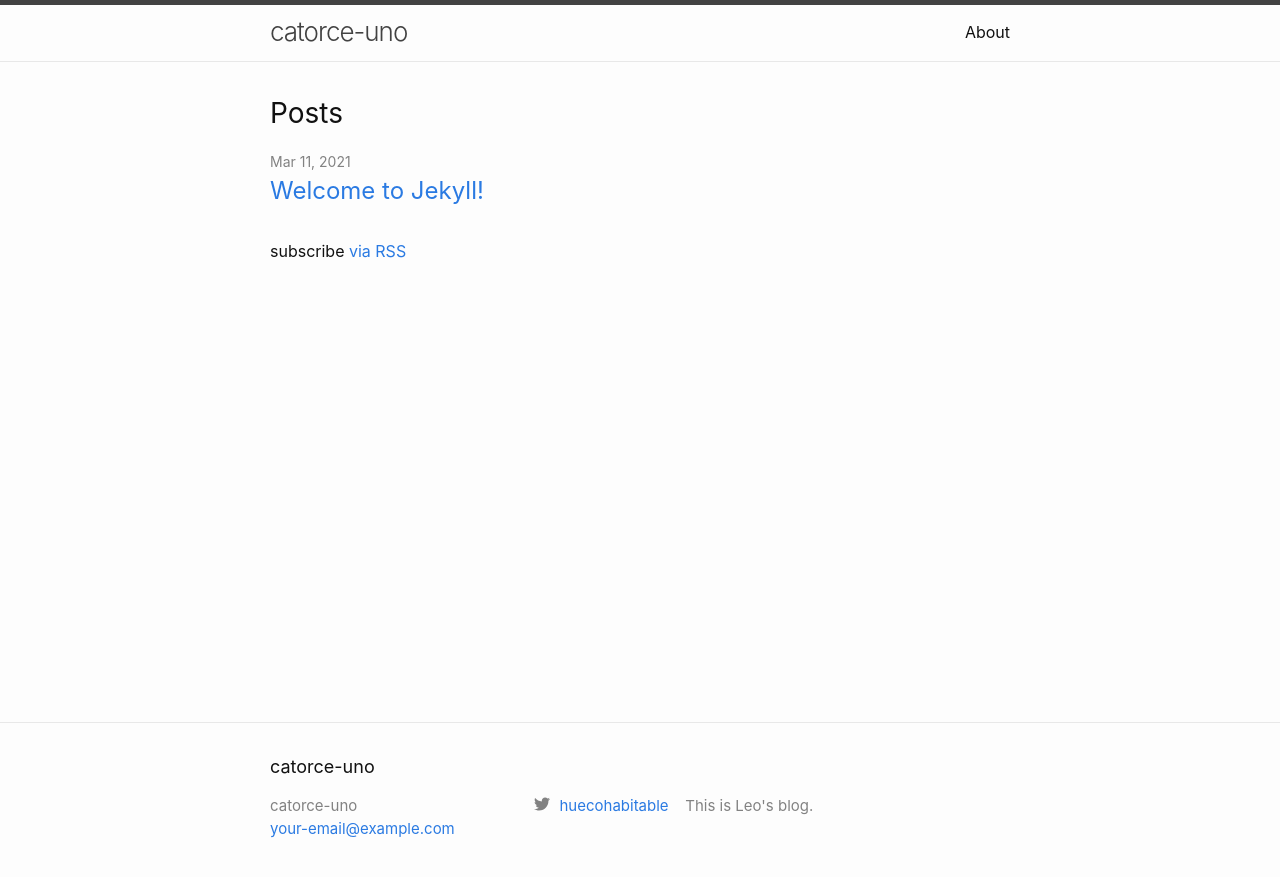
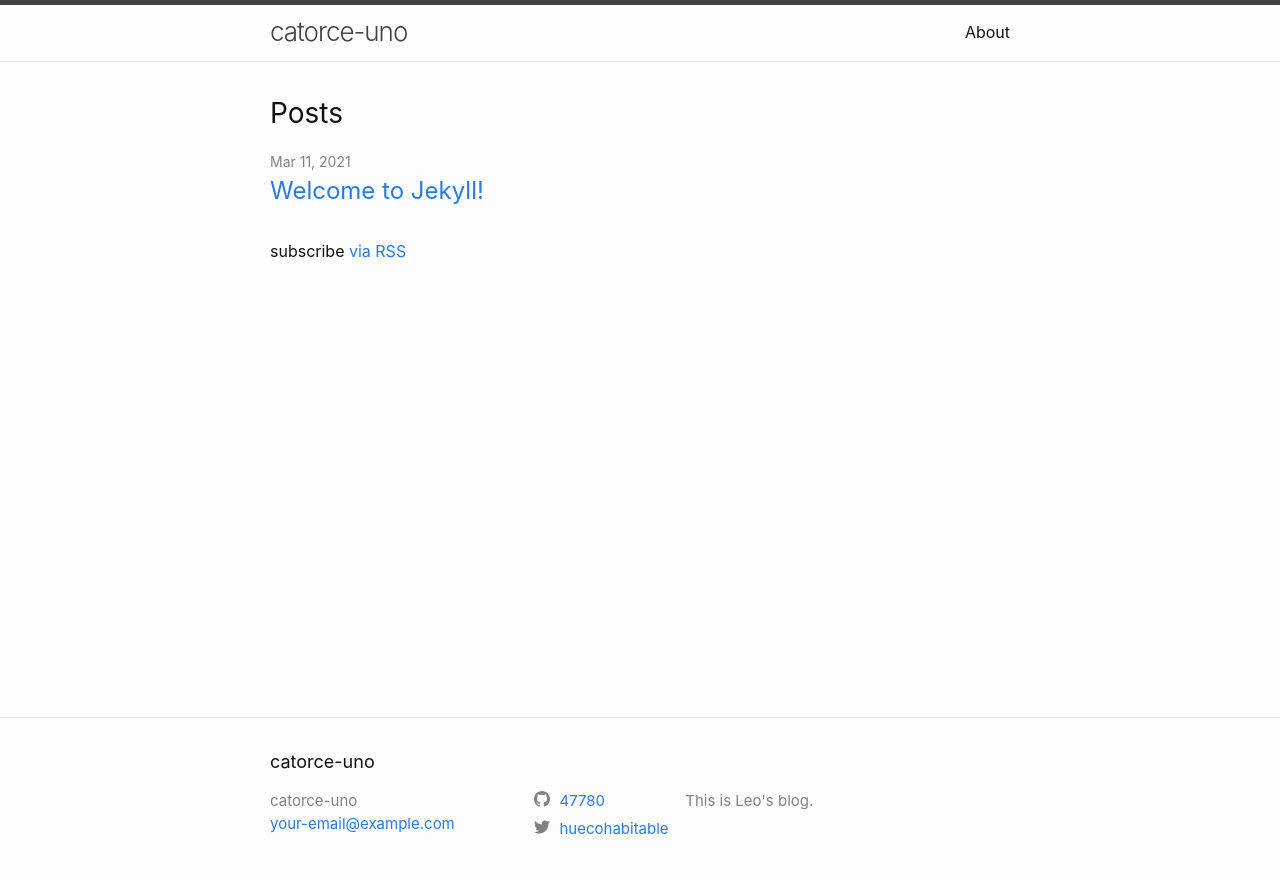
Before and after one commit to 47780/47780.github.io, a Jekyll site: the page built from index.markdown, in a window 1280 px wide. Shown: the top 877 px of the page. Built offline with Jekyll 4.4.1, drawn with Linux system fonts in a browser that asks for light colours.

Commit message:
Added quotes around my github username because it kept getting picked up as an integer

```diff
--- a/_config.yml
+++ b/_config.yml
@@ -25,7 +25,7 @@ description: >- # this means to ignore newlines until "baseurl:"
 baseurl: "" # the subpath of your site, e.g. /blog
 url: "" # the base hostname & protocol for your site, e.g. http://example.com
 twitter_username: huecohabitable
-github_username:
+github_username:  "47780"
 # Build settings
 # theme: minima
 plugins:
```
